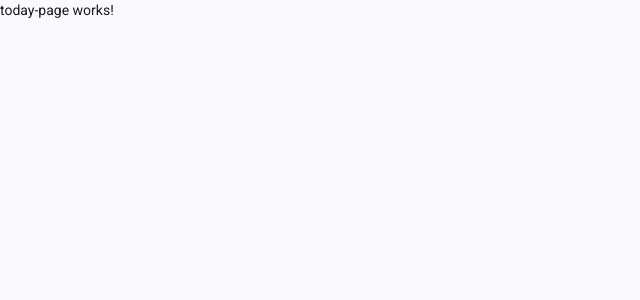
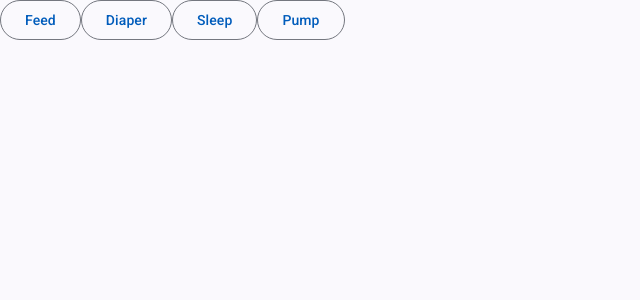
Before and after one commit to connorphu/Milk-and-Moon, an Angular app in the folder Web/: page /today in a window 1280 px wide. Shown: the top 300 px of the page, without its empty margins (0-640 px from the left). Built offline with nearby package versions, Linux system fonts and the light colour scheme.

Commit message:
Create simple buttons for quick log

```diff
--- a/Web/src/app/app.ts
+++ b/Web/src/app/app.ts
@@ -1,10 +1,9 @@
 import { Component, signal } from '@angular/core';
-import { MatSlideToggle } from '@angular/material/slide-toggle';
 import { RouterOutlet } from '@angular/router';
 
 @Component({
   selector: 'app-root',
-  imports: [RouterOutlet, MatSlideToggle],
+  imports: [RouterOutlet],
   templateUrl: './app.html',
   styleUrl: './app.css'
 })
--- a/Web/src/app/features/today/today-page/today-page.html
+++ b/Web/src/app/features/today/today-page/today-page.html
@@ -1 +1,15 @@
-<p>today-page works!</p>
+<button matButton="outlined" (click)="feed()">
+  Feed
+</button>
+
+<button matButton="outlined" (click)="diaper()">
+  Diaper
+</button>
+
+<button matButton="outlined" (click)="sleep()">
+  Sleep
+</button>
+
+<button matButton="outlined" (click)="pump()">
+  Pump
+</button>
--- a/Web/src/app/features/today/today-page/today-page.ts
+++ b/Web/src/app/features/today/today-page/today-page.ts
@@ -1,9 +1,27 @@
 import { Component } from '@angular/core';
+import { MatButtonModule } from '@angular/material/button';
 
 @Component({
   selector: 'app-today-page',
-  imports: [],
+  imports: [MatButtonModule],
   templateUrl: './today-page.html',
   styleUrl: './today-page.css',
 })
-export class TodayPage {}
+export class TodayPage {
+
+  public feed() {
+    console.log('feed');
+  }
+
+  public diaper() {
+    console.log('diaper');
+  }
+
+  public sleep() {
+    console.log('sleep');
+  }
+
+  public pump() {
+    console.log('pump');
+  }
+}
```
